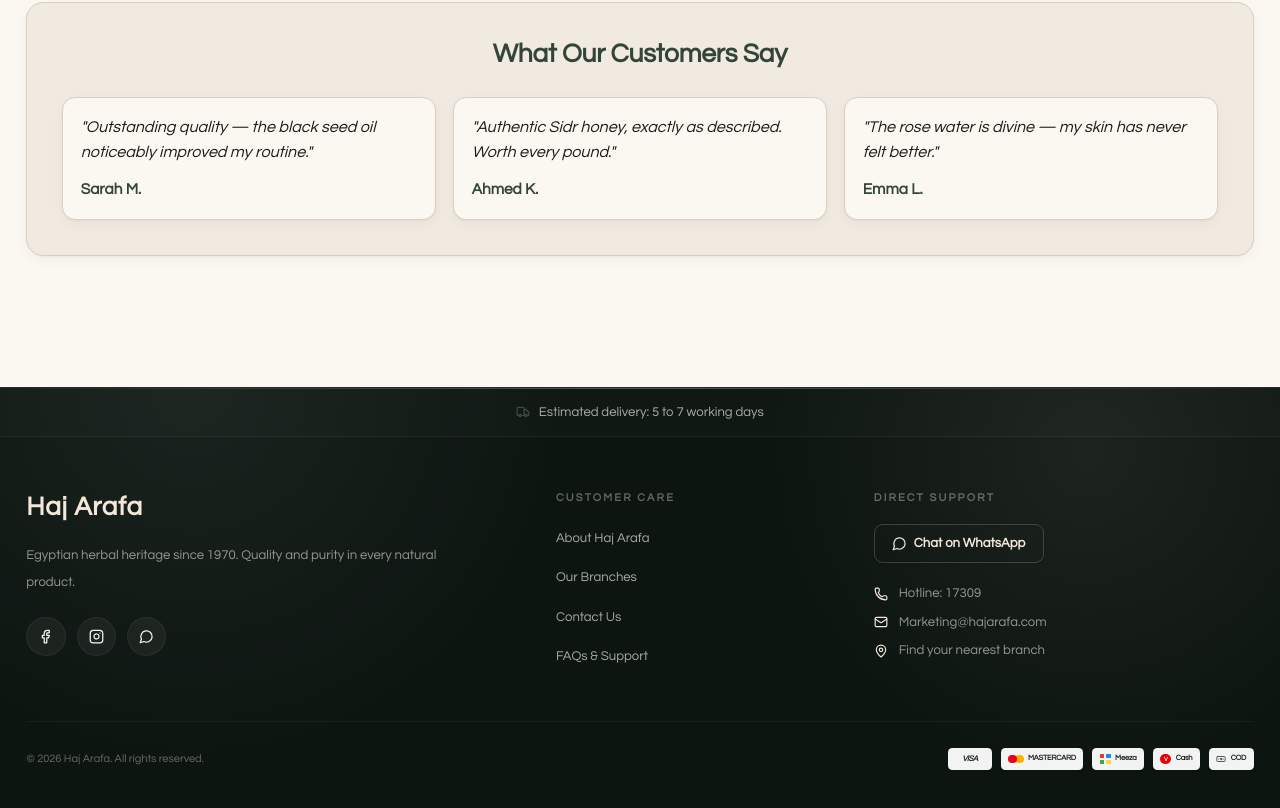
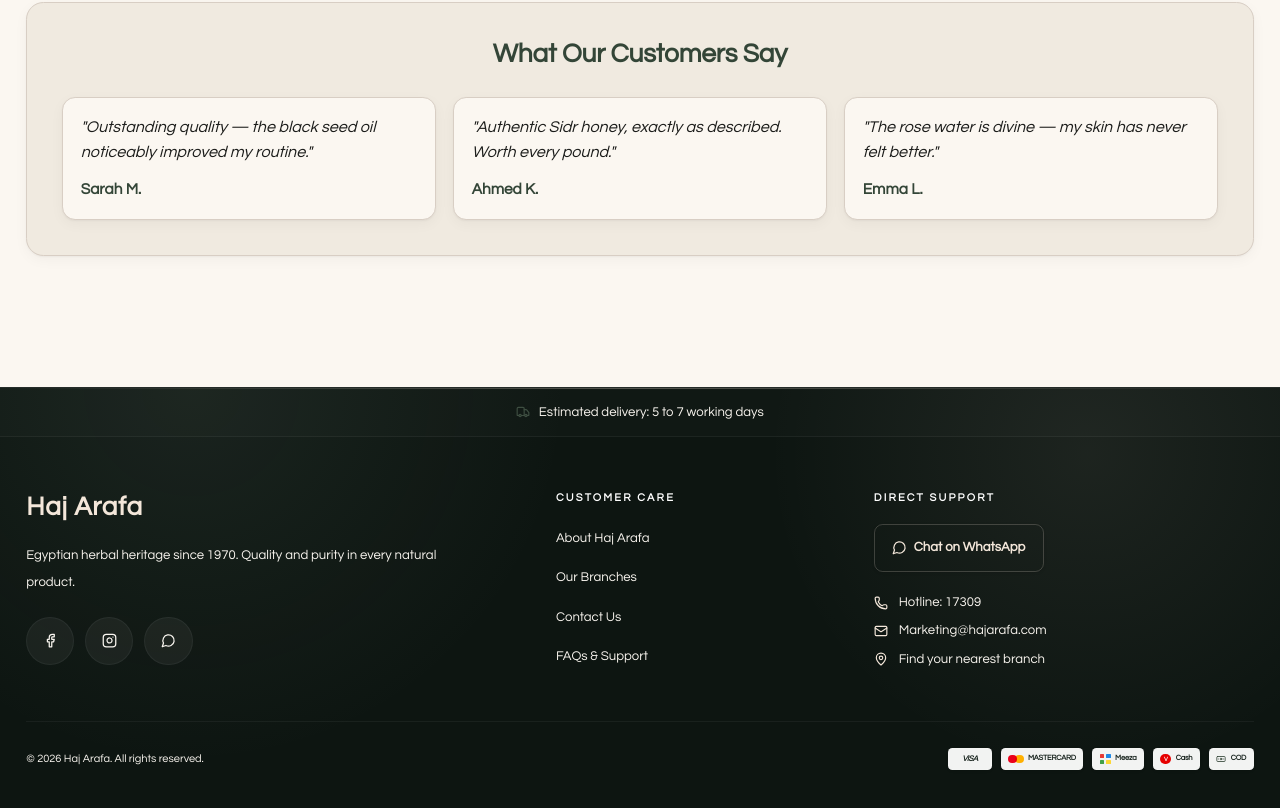
Before and after one commit to amahdy59/Hajarafaapp, a React (Vite) app: page / in a window 1280 px wide. Shown: the part 4392-5200 px from the top of the page. Built offline with nearby package versions, Linux system fonts and the light colour scheme.

Commit message:
Fix Stark accessibility audit issues

```diff
--- a/src/app/components/Footer.tsx
+++ b/src/app/components/Footer.tsx
@@ -20,7 +20,7 @@ function PaymentLogo({ type, label }: { type: PaymentMark; label: string }) {
 
   if (type === "visa") {
     return (
-      <span className={`${base} font-black italic tracking-tighter text-[#173B8F] text-[8px]`} aria-label={label} title={label}>
+      <span className={`${base} font-black italic tracking-tighter text-[#173B8F] text-[8px]`} role="img" aria-label={label} title={label}>
         VISA
       </span>
     );
@@ -28,7 +28,7 @@ function PaymentLogo({ type, label }: { type: PaymentMark; label: string }) {
 
   if (type === "mastercard") {
     return (
-      <span className={`${base} gap-1`} aria-label={label} title={label}>
+      <span className={`${base} gap-1`} role="img" aria-label={label} title={label}>
         <span className="relative flex h-2 w-3.5 items-center">
           <span className="absolute left-0 h-2 w-2 rounded-full bg-[#EA001B]" />
           <span className="absolute right-0 h-2 w-2 rounded-full bg-[#FFB000] mix-blend-multiply" />
@@ -40,7 +40,7 @@ function PaymentLogo({ type, label }: { type: PaymentMark; label: string }) {
 
   if (type === "meeza") {
     return (
-      <span className={`${base} gap-1`} aria-label={label} title={label}>
+      <span className={`${base} gap-1`} role="img" aria-label={label} title={label}>
         <span className="grid h-2.5 w-2.5 grid-cols-2 gap-0.5">
           <span className="rounded-[0.5px] bg-[#E53935]" />
           <span className="rounded-[0.5px] bg-[#1E88E5]" />
@@ -54,7 +54,7 @@ function PaymentLogo({ type, label }: { type: PaymentMark; label: string }) {
 
   if (type === "vodafone") {
     return (
-      <span className={`${base} gap-1`} aria-label={label} title={label}>
+      <span className={`${base} gap-1`} role="img" aria-label={label} title={label}>
         <span className="flex h-2.5 w-2.5 items-center justify-center rounded-full bg-[#E60000] text-[6px] font-black text-white leading-none">
           V
         </span>
@@ -64,7 +64,7 @@ function PaymentLogo({ type, label }: { type: PaymentMark; label: string }) {
   }
 
   return (
-    <span className={`${base} gap-1 bg-[#F4E7DA]/95 border-[#F4E7DA]/10 text-[#14201A]`} aria-label={label} title={label}>
+    <span className={`${base} gap-1 bg-[#F4E7DA]/95 border-[#F4E7DA]/10 text-[#14201A]`} role="img" aria-label={label} title={label}>
       <Banknote size={10} className="text-[#334537] flex-shrink-0" />
       <span className="text-[7.5px] font-black uppercase tracking-tight">COD</span>
     </span>
@@ -98,7 +98,7 @@ export function Footer() {
 
       {/* Top Delivery Notice Bar */}
       <div className="relative z-10 border-b border-white/5 bg-white/[0.01] py-3.5">
-        <div className="max-w-[1280px] mx-auto px-4 sm:px-6 flex flex-col sm:flex-row items-center justify-center gap-2 text-xs text-[#EFECE6]/70 text-center select-none font-medium">
+        <div className="max-w-[1280px] mx-auto px-4 sm:px-6 flex flex-col sm:flex-row items-center justify-center gap-2 text-xs text-[#FAF6F0] text-center select-none font-medium">
           <Truck size={14} className="text-brand-sage-dark dark:text-brand-sage flex-shrink-0" />
           <span>
             {isArabic ? DELIVERY_NOTICE.ar : DELIVERY_NOTICE.en}
@@ -110,13 +110,13 @@ export function Footer() {
         <div className="grid grid-cols-12 gap-8 lg:gap-10">
 
           {/* Column 1: Brand Info */}
-          <section className="col-span-12 md:col-span-5 space-y-4">
+          <section className="col-span-12 md:col-span-5 space-y-4" aria-labelledby="footer-brand-title">
             <Link to="/" className="inline-flex w-fit no-underline">
-              <span className="font-display font-bold text-2xl tracking-wide text-[#F4E7DA] hover:text-white transition-colors">
+              <span id="footer-brand-title" className="font-display font-bold text-2xl tracking-wide text-[#F4E7DA] hover:text-white transition-colors">
                 {isArabic ? "حاج عرفة" : "Haj Arafa"}
               </span>
             </Link>
-            <p className="max-w-sm text-xs leading-6 text-[#EFECE6]/60">
+            <p className="max-w-sm text-xs leading-6 text-[#FAF6F0]">
               {isArabic
                 ? "تراث الأعشاب المصرية منذ 1970. جودة ونقاء في كل منتج طبيعي."
                 : "Egyptian herbal heritage since 1970. Quality and purity in every natural product."}
@@ -126,8 +126,8 @@ export function Footer() {
                 href={CONTACT.facebookUrl}
                 target="_blank"
                 rel="noopener noreferrer"
-                className="h-9 w-9 rounded-full bg-white/5 border border-white/5 text-[#FAF6F0] flex items-center justify-center hover:bg-[#F4E7DA] hover:text-[#14201A] transition-all duration-200"
-                aria-label="Facebook"
+                className="h-11 w-11 rounded-full bg-white/5 border border-white/5 text-[#FAF6F0] flex items-center justify-center hover:bg-[#F4E7DA] hover:text-[#14201A] transition-all duration-200"
+                aria-label="Facebook - opens in a new tab"
               >
                 <Facebook size={15} />
               </a>
@@ -135,8 +135,8 @@ export function Footer() {
                 href={CONTACT.instagramUrl}
                 target="_blank"
                 rel="noopener noreferrer"
-                className="h-9 w-9 rounded-full bg-white/5 border border-white/5 text-[#FAF6F0] flex items-center justify-center hover:bg-[#F4E7DA] hover:text-[#14201A] transition-all duration-200"
-                aria-label="Instagram"
+                className="h-11 w-11 rounded-full bg-white/5 border border-white/5 text-[#FAF6F0] flex items-center justify-center hover:bg-[#F4E7DA] hover:text-[#14201A] transition-all duration-200"
+                aria-label="Instagram - opens in a new tab"
               >
                 <Instagram size={15} />
               </a>
@@ -144,8 +144,8 @@ export function Footer() {
                 href={CONTACT.whatsappUrl}
                 target="_blank"
                 rel="noopener noreferrer"
-                className="h-9 w-9 rounded-full bg-white/5 border border-white/5 text-[#FAF6F0] flex items-center justify-center hover:bg-[#F4E7DA] hover:text-[#14201A] transition-all duration-200"
-                aria-label="WhatsApp"
+                className="h-11 w-11 rounded-full bg-white/5 border border-white/5 text-[#FAF6F0] flex items-center justify-center hover:bg-[#F4E7DA] hover:text-[#14201A] transition-all duration-200"
+                aria-label="WhatsApp - opens in a new tab"
               >
                 <MessageCircle size={15} />
               </a>
@@ -154,7 +154,7 @@ export function Footer() {
 
           {/* Column 2: Customer Care Links */}
           <nav className="col-span-6 md:col-span-3 space-y-4" aria-label={isArabic ? "روابط خدمة العملاء" : "Customer care"}>
-            <h4 className="text-[11px] font-bold text-[#F4E7DA]/40 uppercase tracking-[0.2em]">
+            <h4 className="text-[11px] font-bold text-white uppercase tracking-[0.2em]">
               {isArabic ? "خدمة العملاء" : "Customer Care"}
             </h4>
             <ul className="space-y-3">
@@ -162,7 +162,7 @@ export function Footer() {
                 <li key={link.to}>
                   <Link
                     to={link.to}
-                    className="inline-block text-xs text-[#EFECE6]/70 hover:text-[#F4E7DA] hover:translate-x-1 duration-200 transition-all no-underline"
+                    className="inline-block text-xs text-[#FAF6F0] hover:text-[#F4E7DA] hover:translate-x-1 duration-200 transition-all no-underline"
                   >
                     {link.label}
                   </Link>
@@ -172,8 +172,8 @@ export function Footer() {
           </nav>
 
           {/* Column 3: Direct Support */}
-          <section className="col-span-6 md:col-span-4 space-y-4">
-            <h4 className="text-[11px] font-bold text-[#F4E7DA]/40 uppercase tracking-[0.2em]">
+          <section className="col-span-6 md:col-span-4 space-y-4" aria-labelledby="footer-support-title">
+            <h4 id="footer-support-title" className="text-[11px] font-bold text-white uppercase tracking-[0.2em]">
               {isArabic ? "الدعم المباشر" : "Direct Support"}
             </h4>
 
@@ -181,13 +181,14 @@ export function Footer() {
               href={CONTACT.whatsappUrl}
               target="_blank"
               rel="noopener noreferrer"
-              className="inline-flex h-9 items-center justify-center gap-1.5 rounded-lg border border-[#F4E7DA]/20 bg-transparent px-4 text-xs font-bold text-[#F4E7DA] hover:bg-[#F4E7DA] hover:text-[#14201A] transition-all no-underline shadow-sm"
+              className="inline-flex min-h-11 items-center justify-center gap-1.5 rounded-lg border border-[#F4E7DA]/20 bg-transparent px-4 text-xs font-bold text-[#F4E7DA] hover:bg-[#F4E7DA] hover:text-[#14201A] transition-all no-underline shadow-sm"
+              aria-label="Chat on WhatsApp - opens in a new tab"
             >
               <MessageCircle size={15} />
               <span>{isArabic ? "تواصل عبر واتساب" : "Chat on WhatsApp"}</span>
             </a>
 
-            <div className="space-y-2.5 text-xs text-[#EFECE6]/60 pt-1">
+            <div className="space-y-2.5 text-xs text-[#FAF6F0] pt-1">
               <a href={`tel:${CONTACT.hotline}`} className="flex items-center gap-2.5 hover:text-white transition-colors no-underline">
                 <Phone size={14} className="text-[#F4E7DA]" />
                 <span>{isArabic ? `الخط الساخن: ${CONTACT.hotline}` : `Hotline: ${CONTACT.hotline}`}</span>
@@ -207,7 +208,7 @@ export function Footer() {
 
         {/* Bottom Section */}
         <div className="mt-12 border-t border-white/5 pt-6 flex flex-col gap-4 sm:flex-row sm:items-center sm:justify-between select-none">
-          <p className="text-[11px] text-[#EFECE6]/40 text-center sm:text-start">
+          <p className="text-[11px] text-[#FAF6F0] text-center sm:text-start">
             © {new Date().getFullYear()} {isArabic ? "حاج عرفة. جميع الحقوق محفوظة." : "Haj Arafa. All rights reserved."}
           </p>
 
--- a/src/app/pages/Home.tsx
+++ b/src/app/pages/Home.tsx
@@ -32,7 +32,7 @@ export function Home() {
       <div className="max-w-[1280px] mx-auto px-4 sm:px-6 pt-1 pb-4 sm:py-6 flex flex-col gap-8 sm:gap-14">
 
         {/* Hero — hidden on mobile */}
-        <section className="relative hidden sm:block overflow-hidden rounded-[1.75rem] border border-border/70 bg-brand-ink shadow-[0_18px_50px_rgba(20,32,26,0.16)] isolate" style={{ aspectRatio: "16/5", maxHeight: 250 }}>
+        <section className="relative hidden sm:block overflow-hidden rounded-[1.75rem] border border-border/70 bg-brand-ink shadow-[0_18px_50px_rgba(20,32,26,0.16)] isolate" style={{ aspectRatio: "16/5", maxHeight: 250 }} aria-labelledby="home-hero-title">
           <img
             src={HERO_IMAGES[0].src}
             alt={isRTL ? HERO_IMAGES[0].altAr : HERO_IMAGES[0].altEn}
@@ -59,6 +59,7 @@ export function Home() {
               className={`${isRTL ? "me-auto" : ""} max-w-[34rem] select-none text-start`}
             >
               <h1
+                id="home-hero-title"
                 className="font-display text-white drop-shadow-[0_2px_5px_rgba(0,0,0,0.72)] sm:whitespace-nowrap"
                 style={{ fontSize: "clamp(1.45rem, 3.8vw, 2.45rem)", lineHeight: 1.12, letterSpacing: "0" }}
               >
```
